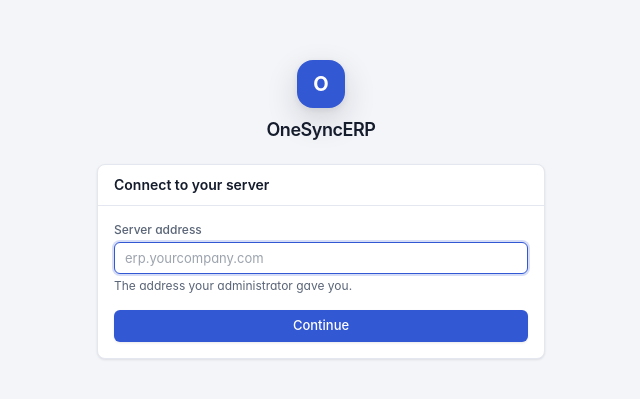
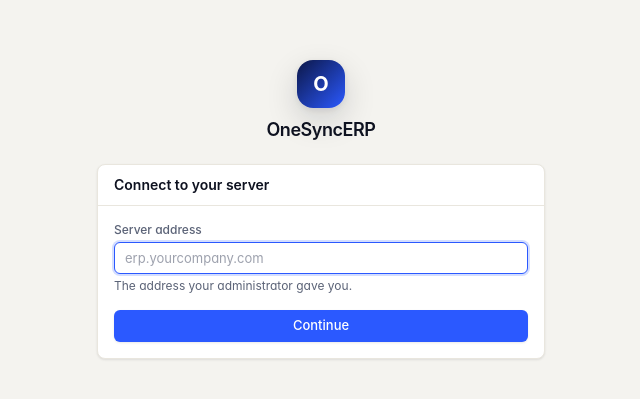
Before and after one commit to rgx5/Erp-app, a React (Vite) app in the folder desktop-client/: page /#/connect in a window 1280 px wide. Shown: the part 191-590 px from the top of the page, without its empty margins (319-959 px from the left). Built offline with nearby package versions, Linux system fonts and the light colour scheme.

Commit message:
Use the earlier desktop app's palette: warm paper, deep ink, vivid blue, navy chrome and an orange accent
Co-Authored-By: Claude Sonnet 5.5 <noreply@anthropic.com>
Claude-Session: https://claude.ai/code/session_015arxHNAfAnAE5kbGXgnJ5N

```diff
--- a/desktop-client/src/features/auth/ConnectPage.tsx
+++ b/desktop-client/src/features/auth/ConnectPage.tsx
@@ -27,7 +27,7 @@ export function ConnectPage() {
 
   return (
     <main className="flex h-full flex-col items-center justify-center p-6">
-      <div className="mb-5 flex flex-col items-center gap-2"><span className="grid size-12 place-items-center rounded-2xl bg-brand text-xl font-bold text-brand-ink shadow-pop" aria-hidden>O</span><p className="text-lg font-semibold tracking-tight">OneSyncERP</p></div>
+      <div className="mb-5 flex flex-col items-center gap-2"><span className="grid size-12 place-items-center rounded-2xl hero-gradient text-xl font-bold text-brand-ink shadow-pop" aria-hidden>O</span><p className="text-lg font-semibold tracking-tight">OneSyncERP</p></div>
       <Card className="w-full max-w-md" title="Connect to your server">
         <form onSubmit={submit} className="flex flex-col gap-4">
           <TextField label="Server address" placeholder="erp.yourcompany.com" value={url} onChange={(e) => setUrl(e.target.value)} autoFocus required hint="The address your administrator gave you." />
--- a/desktop-client/src/features/auth/LoginPage.tsx
+++ b/desktop-client/src/features/auth/LoginPage.tsx
@@ -33,7 +33,7 @@ export function LoginPage() {
 
   return (
     <main className="flex h-full flex-col items-center justify-center p-6">
-      <div className="mb-5 flex flex-col items-center gap-2"><span className="grid size-12 place-items-center rounded-2xl bg-brand text-xl font-bold text-brand-ink shadow-pop" aria-hidden>O</span><p className="text-lg font-semibold tracking-tight">OneSyncERP</p></div>
+      <div className="mb-5 flex flex-col items-center gap-2"><span className="grid size-12 place-items-center rounded-2xl hero-gradient text-xl font-bold text-brand-ink shadow-pop" aria-hidden>O</span><p className="text-lg font-semibold tracking-tight">OneSyncERP</p></div>
       <Card className="w-full max-w-md" title="Sign in">
         <form onSubmit={submit} className="flex flex-col gap-4">
           <p className="text-xs text-muted">Server: {server?.url} · <button type="button" className="underline" onClick={() => void navigate({ to: '/connect' })}>change</button></p>
--- a/desktop-client/src/styles.css
+++ b/desktop-client/src/styles.css
@@ -3,23 +3,27 @@
 /* One light theme. The app does not follow the operating system's dark setting: it is meant to be read in a bright office. */
 @theme {
   --font-sans: "Inter Variable", Inter, "Segoe UI", system-ui, -apple-system, "Helvetica Neue", sans-serif;
-  --color-canvas: #f4f5f9;
+  /* The palette of the earlier desktop app: warm paper, deep ink, a vivid blue, one orange accent, and a navy for anchoring chrome. */
+  --color-canvas: #f4f3ef;
   --color-surface: #ffffff;
-  --color-line: #e4e7ef;
-  --color-line-strong: #cdd2e0;
-  --color-good-soft: #e6f6ee;
-  --color-bad-soft: #fdeff0;
-  --color-warn-soft: #fff4e0;
-  --color-ink: #151c2c;
-  --color-muted: #5a6577;
-  --color-brand: #3358d4;
+  --color-line: #e9e6de;
+  --color-line-strong: #d5d1c5;
+  --color-ink: #0e1220;
+  --color-muted: #5b6377;
+  --color-brand: #2b59ff;
   --color-brand-ink: #ffffff;
-  --color-brand-soft: #eaf0ff;
-  --color-good: #0f7b55;
-  --color-bad: #c23b2e;
-  --color-warn: #b7791f;
-  --shadow-card: 0 1px 2px rgb(16 24 40 / 0.04), 0 1px 3px rgb(16 24 40 / 0.06);
-  --shadow-pop: 0 12px 32px rgb(16 24 40 / 0.16), 0 2px 6px rgb(16 24 40 / 0.08);
+  --color-brand-soft: #e9eeff;
+  --color-hero: #0c1747;
+  --color-accent: #ff8a1f;
+  --color-accent-soft: #fff0df;
+  --color-good: #0a8a5e;
+  --color-good-soft: #e1f5ec;
+  --color-bad: #d6343b;
+  --color-bad-soft: #fce8e9;
+  --color-warn: #b86e00;
+  --color-warn-soft: #fff2d6;
+  --shadow-card: 0 1px 2px rgb(14 18 32 / 0.04), 0 1px 3px rgb(14 18 32 / 0.06);
+  --shadow-pop: 0 12px 32px rgb(14 18 32 / 0.16), 0 2px 6px rgb(14 18 32 / 0.08);
 }
 
 :root { color-scheme: light; }
@@ -33,12 +37,13 @@ h1 { letter-spacing: -0.01em; }
 ::selection { background: color-mix(in srgb, var(--color-brand) 22%, white); }
 
 /* quiet, desktop-style scrollbars */
-* { scrollbar-width: thin; scrollbar-color: #c9d1de transparent; }
+* { scrollbar-width: thin; scrollbar-color: #d5d1c5 transparent; }
 *::-webkit-scrollbar { width: 10px; height: 10px; }
-*::-webkit-scrollbar-thumb { background: #c9d1de; border-radius: 8px; border: 2px solid transparent; background-clip: content-box; }
-*::-webkit-scrollbar-thumb:hover { background: #aab4c5; background-clip: content-box; border: 2px solid transparent; }
+*::-webkit-scrollbar-thumb { background: #d5d1c5; border-radius: 8px; border: 2px solid transparent; background-clip: content-box; }
+*::-webkit-scrollbar-thumb:hover { background: #b8b3a4; background-clip: content-box; border: 2px solid transparent; }
 
 /* text inputs read as one family everywhere, including the ad-hoc ones inside tables */
 input:not([type="checkbox"]):not([type="radio"]):not([type="file"]), select, textarea { transition: border-color .12s, box-shadow .12s; }
 input[type="checkbox"], input[type="radio"] { accent-color: var(--color-brand); }
-input:disabled, select:disabled, textarea:disabled { background: #f6f8fb; }
+input:disabled, select:disabled, textarea:disabled { background: #f4f3ef; }
+.hero-gradient { background: linear-gradient(135deg, var(--color-hero), var(--color-brand)); }
--- a/desktop-client/src/ui/ClassicShell.tsx
+++ b/desktop-client/src/ui/ClassicShell.tsx
@@ -19,7 +19,7 @@ function Sidebar({ items }: { items: NavItem[] }) {
   const toggle = (name: string): void => { const next = closed.includes(name) ? closed.filter((x) => x !== name) : [...closed, name]; setClosed(next); try { localStorage.setItem(OPEN_KEY, JSON.stringify(next)) } catch { /* not remembered */ } }
   const here = (n: NavItem): boolean => (n.to === '/' ? path === '/' : path === n.to || path.startsWith(`${n.to}/`))
   const link = (n: NavItem, nested: boolean) => (
-    <Link key={n.to} to={n.to} activeOptions={{ exact: n.to === '/' }} className={cn('group flex h-8 shrink-0 items-center gap-2.5 rounded-md text-[13px] text-muted transition-colors hover:bg-canvas hover:text-ink', nested ? 'pl-3 pr-2' : 'px-2.5')} activeProps={{ className: 'bg-brand-soft font-medium text-brand hover:bg-brand-soft hover:text-brand' }}>
+    <Link key={n.to} to={n.to} activeOptions={{ exact: n.to === '/' }} className={cn('group flex h-8 shrink-0 items-center gap-2.5 rounded-md text-[13px] text-muted transition-colors hover:bg-canvas hover:text-ink', nested ? 'pl-3 pr-2' : 'px-2.5')} activeProps={{ className: 'bg-brand-soft font-medium text-brand shadow-[inset_3px_0_0_var(--color-accent)] hover:bg-brand-soft hover:text-brand' }}>
       <n.icon className="size-4 shrink-0 opacity-80" aria-hidden /> <span className="truncate">{n.label}</span>
     </Link>
   )
@@ -59,7 +59,7 @@ export function ClassicShell() {
     <div className="grid h-full grid-cols-[232px_1fr]">
       <aside className="flex min-h-0 flex-col border-r border-line bg-surface">
         <div className="flex items-center gap-2.5 px-4 py-4">
-          <span className="grid size-8 place-items-center rounded-lg bg-brand text-sm font-bold text-brand-ink shadow-card" aria-hidden>O</span>
+          <span className="grid size-8 place-items-center rounded-lg hero-gradient text-sm font-bold text-brand-ink shadow-card" aria-hidden>O</span>
           <span className="text-[15px] font-semibold tracking-tight">OneSyncERP</span>
         </div>
         <Sidebar items={NAV.filter((n) => can(granted, ...(n.needs ?? [])))} />
--- a/desktop-client/src/ui/CommandShell.tsx
+++ b/desktop-client/src/ui/CommandShell.tsx
@@ -39,13 +39,13 @@ export function CommandShell() {
   return (
     <div className="grid h-full grid-cols-[68px_minmax(0,1fr)] overflow-hidden grid-rows-[48px_40px_1fr_26px]">
       <aside className="row-span-3 flex min-h-0 flex-col items-center gap-1 border-r border-line bg-surface py-3" aria-label="Areas">
-        <span className="mb-2 grid size-9 place-items-center rounded-xl bg-ink text-sm font-bold text-brand-ink" aria-hidden>O</span>
+        <span className="mb-2 grid size-9 place-items-center rounded-xl hero-gradient text-sm font-bold text-brand-ink" aria-hidden>O</span>
         <nav className="flex flex-1 flex-col items-center gap-1" aria-label="Main">
           {modules.map((m) => {
             const target = first(m)
             const on = m === area
             return target ? (
-              <Link key={m.id} to={target.to as never} aria-label={m.label} title={m.label} className={cn('grid h-12 w-12 place-items-center rounded-xl text-[10px] font-medium leading-tight transition-colors', on ? 'bg-ink text-brand-ink' : 'text-muted hover:bg-canvas hover:text-ink')}>
+              <Link key={m.id} to={target.to as never} aria-label={m.label} title={m.label} className={cn('grid h-12 w-12 place-items-center rounded-xl text-[10px] font-medium leading-tight transition-colors', on ? 'bg-hero text-brand-ink shadow-[inset_3px_0_0_var(--color-accent)]' : 'text-muted hover:bg-canvas hover:text-ink')}>
                 <span className="flex flex-col items-center gap-0.5"><m.icon className="size-[18px]" aria-hidden />{m.label}</span>
               </Link>) : null
           })}
@@ -79,7 +79,7 @@ export function CommandShell() {
         <aside ref={setPane} className="min-h-0 shrink-0 border-l border-line bg-surface empty:hidden" aria-label="Record" />
       </div>
 
-      <footer className="col-span-2 col-start-1 flex items-center gap-5 bg-ink px-4 text-[11.5px] text-[#cbd2e6]">
+      <footer className="col-span-2 col-start-1 flex items-center gap-5 bg-hero px-4 text-[11.5px] text-[#c9d3f5]">
         <span className="flex items-center gap-1.5"><span className="size-2 rounded-full bg-[#34d399]" aria-hidden />Connected</span>
         <span className="flex-1" />
         <span className="truncate" title={server?.url}>{server?.url}</span>
--- a/desktop-client/src/ui/primitives.tsx
+++ b/desktop-client/src/ui/primitives.tsx
@@ -9,7 +9,7 @@ export function Button({ variant = 'primary', busy, className, children, disable
       className={cn(
         'inline-flex h-8 items-center justify-center gap-2 rounded-md px-3 text-[13px] font-medium transition focus-visible:outline-2 focus-visible:outline-offset-2 focus-visible:outline-brand disabled:cursor-not-allowed disabled:opacity-50',
         variant === 'primary' && 'bg-brand text-brand-ink shadow-card hover:brightness-110 active:brightness-95',
-        variant === 'secondary' && 'border border-line bg-surface text-ink shadow-card hover:border-[#cbd3e1] hover:bg-canvas',
+        variant === 'secondary' && 'border border-line bg-surface text-ink shadow-card hover:border-line-strong hover:bg-canvas',
         variant === 'ghost' && 'text-muted hover:bg-canvas hover:text-ink',
         className,
       )}
@@ -35,7 +35,7 @@ export const TextField = forwardRef<HTMLInputElement, InputHTMLAttributes<HTMLIn
         aria-invalid={error ? true : undefined}
         aria-describedby={error ? `${id}-error` : hint ? `${id}-hint` : undefined}
         {...rest}
-        className={cn('h-8 rounded-md border bg-surface px-2.5 text-[13px] outline-none placeholder:text-muted/60 hover:border-[#cbd3e1] focus:border-brand focus:ring-2 focus:ring-brand/20', error ? 'border-bad' : 'border-line', className)}
+        className={cn('h-8 rounded-md border bg-surface px-2.5 text-[13px] outline-none placeholder:text-muted/60 hover:border-line-strong focus:border-brand focus:ring-2 focus:ring-brand/20', error ? 'border-bad' : 'border-line', className)}
       />
       {error ? <p id={`${id}-error`} className="text-xs text-bad">{error}</p> : hint ? <p id={`${id}-hint`} className="text-xs text-muted">{hint}</p> : null}
     </div>
@@ -57,7 +57,7 @@ export function Card({ title, action, children, className }: { title?: string |
 }
 
 export function Alert({ tone = 'error', children }: { tone?: 'error' | 'info'; children: ReactNode }) {
-  return <div role={tone === 'error' ? 'alert' : 'status'} className={cn('rounded-lg border px-3.5 py-2.5 text-sm', tone === 'error' ? 'border-bad/30 bg-[#fdf2f1] text-bad' : 'border-brand/20 bg-brand-soft text-ink')}>{children}</div>
+  return <div role={tone === 'error' ? 'alert' : 'status'} className={cn('rounded-lg border px-3.5 py-2.5 text-sm', tone === 'error' ? 'border-bad/30 bg-bad-soft text-bad' : 'border-brand/20 bg-brand-soft text-ink')}>{children}</div>
 }
 
 export const SelectField = forwardRef<HTMLSelectElement, SelectHTMLAttributes<HTMLSelectElement> & { label: string; error?: string | undefined; options: readonly { value: string; label: string }[] }>(function SelectField({ label, error, options, className, ...rest }, ref) {
@@ -65,7 +65,7 @@ export const SelectField = forwardRef<HTMLSelectElement, SelectHTMLAttributes<HT
   return (
     <div className="flex flex-col gap-1">
       <label htmlFor={id} className="text-xs font-medium text-muted">{label}</label>
-      <select id={id} ref={ref} aria-invalid={error ? true : undefined} {...rest} className={cn('h-8 rounded-md border bg-surface px-2 text-[13px] outline-none hover:border-[#cbd3e1] focus:border-brand focus:ring-2 focus:ring-brand/20', error ? 'border-bad' : 'border-line', className)}>
+      <select id={id} ref={ref} aria-invalid={error ? true : undefined} {...rest} className={cn('h-8 rounded-md border bg-surface px-2 text-[13px] outline-none hover:border-line-strong focus:border-brand focus:ring-2 focus:ring-brand/20', error ? 'border-bad' : 'border-line', className)}>
         {options.map((o) => <option key={o.value} value={o.value}>{o.label}</option>)}
       </select>
       {error ? <p className="text-xs text-bad">{error}</p> : null}
```
